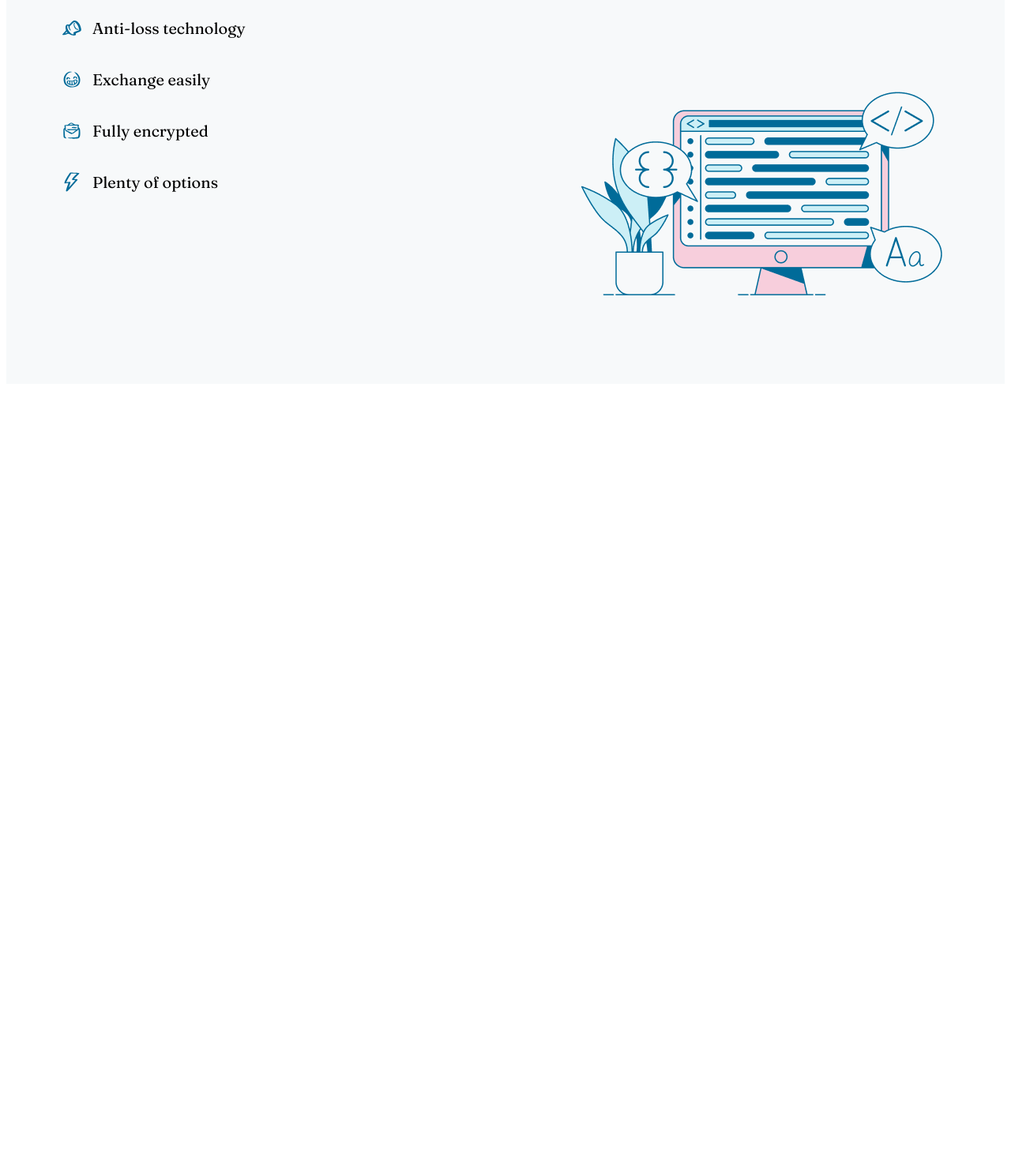
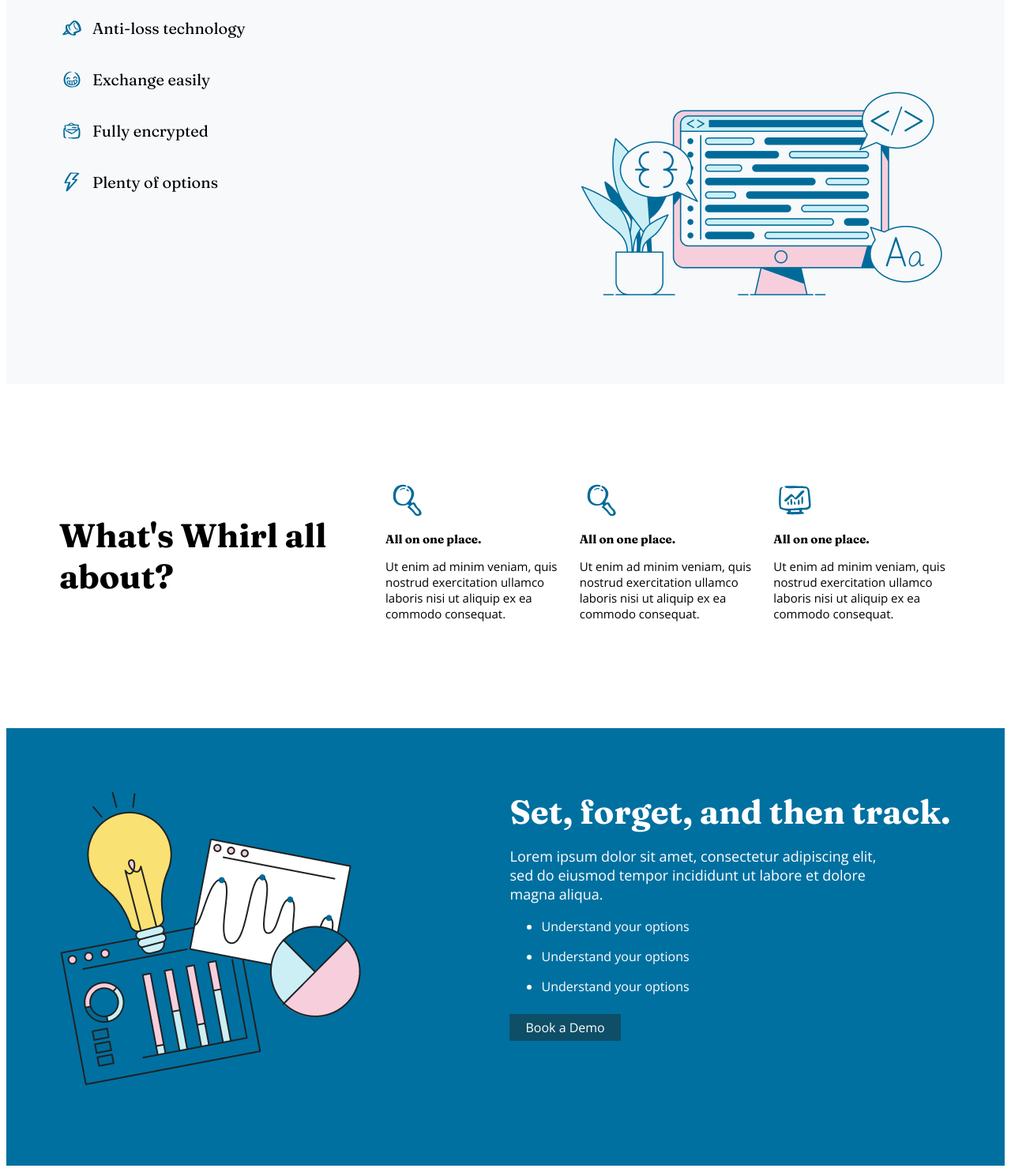
Before and after one commit to sancho348/my_first_project, a plain HTML site: page index.html in a window 1280 px wide. Shown: the part 1526-3010 px from the top of the page at 79% size. Before the commit the page ends 2020 px from the top, so only its background shows below. Drawn offline with nearby package versions, Linux system fonts and the light colour scheme.

Commit message:
Added two sections

```diff
--- a/index.html
+++ b/index.html
@@ -121,23 +121,62 @@
 
     </div>
 </div>
+</div>
 
+<section>
+    <div class="conteiner">
+        <div class="about">
+            <h5>What's Whirl all about?</h5>
 
+             <div class="place">
+                <img src="images_first/lupa.svg">
+                 <h6>All on one place.</h6>
+                 <p>Ut enim ad minim veniam, quis nostrud exercitation ullamco laboris nisi ut aliquip ex ea commodo consequat.</p>
+            </div>
+             <div class="place">
+                <img src="images_first/lupa.svg">
+                 <h6>All on one place.</h6>
+                 <p>Ut enim ad minim veniam, quis nostrud exercitation ullamco laboris nisi ut aliquip ex ea commodo consequat.</p>
+            </div>
+            <div class="place">
+                <img src="images_first/monik.svg">
+                <h6>All on one place.</h6>
+                <p>Ut enim ad minim veniam, quis nostrud exercitation ullamco laboris nisi ut aliquip ex ea commodo consequat.</p>
 
+        </div>
 
+    </div>
+</section>
 
+<section>
+    <div class="back_color">
+       <div class="conteiner">
 
+             <div class="images_and_text">
 
-
-
-
-
+               <div class="images_lamp">
+                <img src="images_first/lamp.png">
+               </div>
+               <div class="text_set">
+                <h6>Set, forget, and then track.</h6>
+                <p>Lorem ipsum dolor sit amet, consectetur adipiscing elit, <br> sed do eiusmod tempor incididunt ut labore et dolore <br> magna aliqua.</p>
+                <ul>
+                    <li>Understand your options</li>
+                    <li>Understand your options</li>
+                    <li>Understand your options</li>
+                </ul>
+                <a href="">Book a Demo</a>
 
                 </div>
 
 
 
 
+            </div>
+        </div>
+    </div>
+</section>
+
 
 </body>
 </html>
--- a/main.css
+++ b/main.css
@@ -246,3 +246,86 @@ h3 {
         font-family: "Fraunces", serif;
         font-size: 20px;
     }
+
+    .about {
+        display: flex;
+        justify-content: space-between;
+        align-items: center;
+        gap: 20px;
+        margin-top: 120px;
+        margin-bottom: 120px;
+    }
+    .place {
+        width: 25%;
+
+    }
+    .place p {
+        font-family: "Open Sans", sans-serif;
+        font-size: 15px;
+
+    }
+    .place h6 {
+        font-family: "Fraunces", serif;
+        font-size: 15px;
+        margin-top: 8px;
+        margin-bottom: 13px;
+
+
+    }
+    .about h5{
+        font-family: "Fraunces", serif;
+        font-size: 42px;
+        margin: 0 auto;
+    }
+
+    .back_color {
+        background-color: #0070A0;
+
+    }
+    .images_and_text {
+        display: flex;
+        justify-content: space-between;
+        gap: 187px;
+        margin: 0 auto;
+        margin-top: 80px;
+        margin-bottom: 96px;
+    }
+
+   .text_set p {
+    font-family: "Open Sans", sans-serif;
+    font-size: 18px;
+    color: #FFFFFF;
+    margin-top: 18px;
+    margin-bottom: 18px;
+
+   }
+
+
+
+    .text_set h6 {
+        font-family: "Fraunces", serif;
+        font-size: 42px;
+        color: #FFFFFF;
+        margin: 0 auto;
+    }
+    .text_set ul{
+        font-family: "Open Sans", sans-serif;
+    font-size: 16px;
+    color: #FFFFFF;
+    margin-bottom: 30px;
+
+
+    }
+    .text_set a {
+        font-family: "Open Sans", sans-serif;
+        background-color: #0e4e67;
+        color: #FFFFFF;
+        text-decoration: none;
+        padding: 6px 20px;
+
+
+
+    }
+  .text_set li {
+    margin-top: 16px;
+  }
```
Also changed, not shown: images_first/lamp.png (added), images_first/lupa.svg (added), images_first/monik.svg (added). Lines whose indentation alone changed are shown as unchanged.
